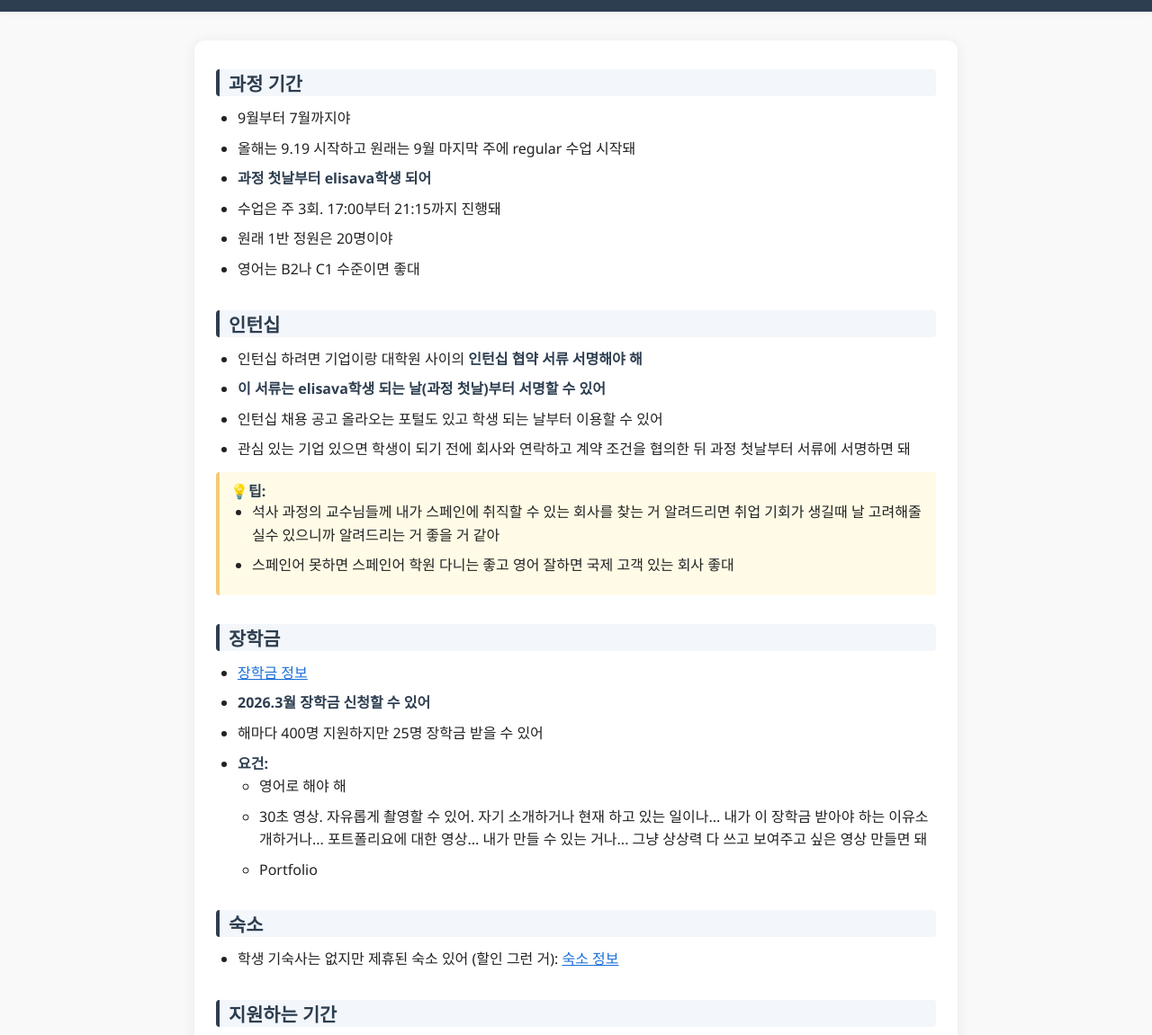
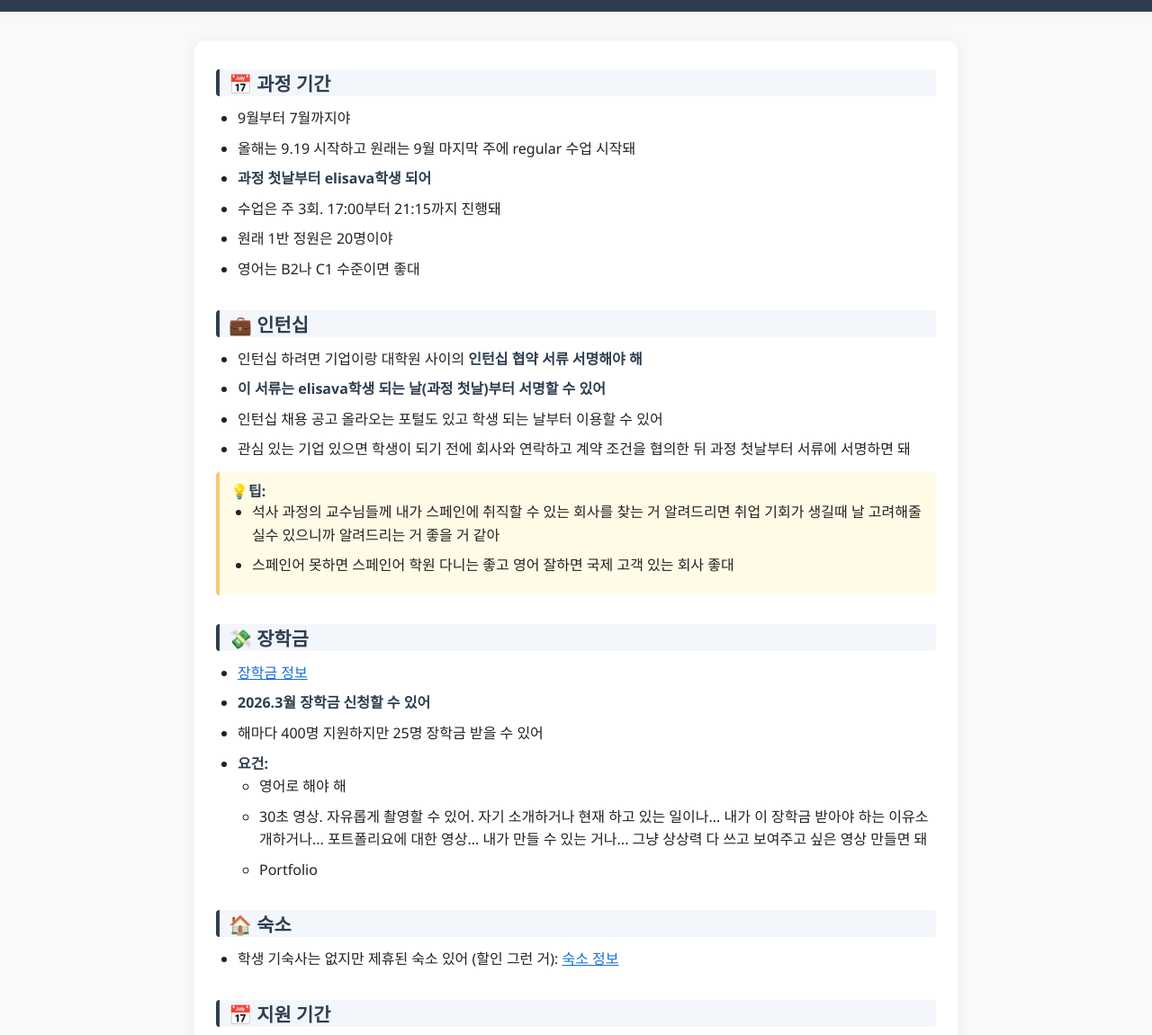
Before and after one commit to wuaho/simple-site, a plain HTML site: page index.html in a window 1280 px wide. Shown: the part 78-1229 px from the top of the page at 90% size. Drawn offline with Linux system fonts and the light colour scheme.

Commit message:
Add emojis xd

```diff
--- a/index.html
+++ b/index.html
@@ -97,7 +97,7 @@
     </header>
     <main>
       <section>
-        <h2>과정 기간</h2>
+        <h2>📅 과정 기간</h2>
         <ul>
           <li>9월부터 7월까지야</li>
           <li>
@@ -111,7 +111,7 @@
       </section>
 
       <section>
-        <h2>인턴십</h2>
+        <h2>💼 인턴십</h2>
         <ul>
           <li>
             인턴십 하려면 기업이랑 대학원 사이의
@@ -149,7 +149,7 @@
       </section>
 
       <section>
-        <h2>장학금</h2>
+        <h2>💸 장학금</h2>
         <ul>
           <li>
             <a
@@ -176,7 +176,7 @@
       </section>
 
       <section>
-        <h2>숙소</h2>
+        <h2>🏠 숙소</h2>
         <ul>
           <li>
             학생 기숙사는 없지만 제휴된 숙소 있어 (할인 그런 거):
@@ -188,7 +188,7 @@
       </section>
 
       <section>
-        <h2>지원하는 기간</h2>
+        <h2>📅 지원 기간</h2>
         <ul>
           <li>원래는 <strong>12월~1월부터 5월까지야</strong></li>
           <li>
@@ -211,7 +211,7 @@
       </section>
 
       <section>
-        <h2>지원하는 방법</h2>
+        <h2>📝 지원 방법</h2>
         <h3>1월에 pre-registration</h3>
         <h4>필요하는 서류</h4>
         <p>(서류는 다 영어로 작성되어 있으면 돼)</p>
@@ -284,7 +284,7 @@
       </section>
 
       <section>
-        <h2>추가 질문</h2>
+        <h2>❓ 추가 질문</h2>
         <p>
           추가로 궁금한 점이 있으면 영상통화 하려고
           <a href="mailto:masters@elisava.net">masters@elisava.net</a>으로
```
